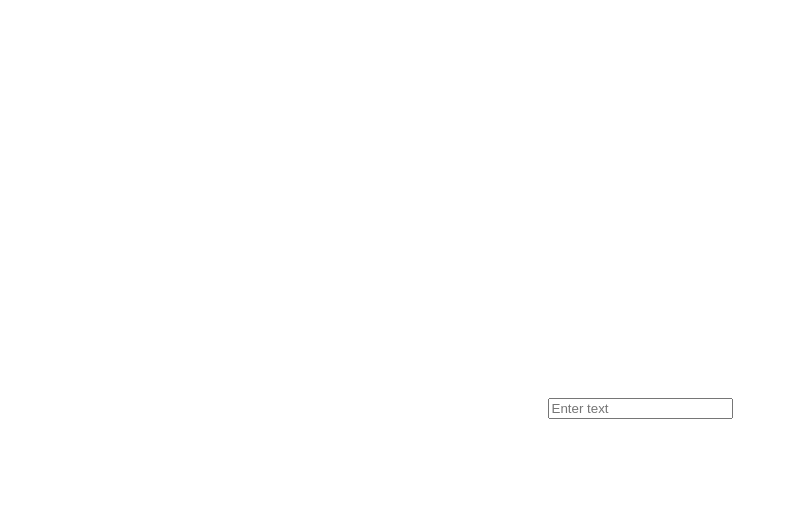
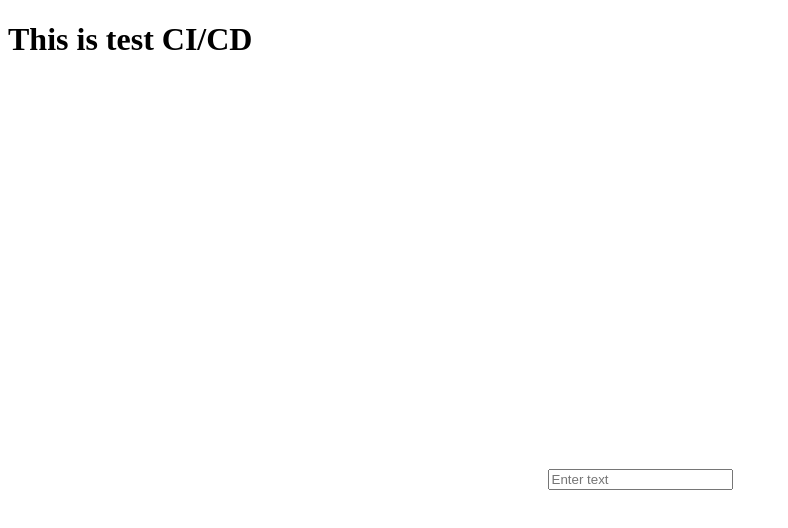
Before and after one commit to Wlad199/testCiCd, a Nuxt app: page / in a window 1280 px wide. Shown: the top 528 px of the page, without its empty margins (0-788 px from the left). Built offline with nearby package versions, Linux system fonts and the light colour scheme.

Commit message:
add title

```diff
--- a/app/app.vue
+++ b/app/app.vue
@@ -1,4 +1,5 @@
 <template>
+	<h1>This is test CI/CD</h1>
 	<div class="container">
 		<div class="text">{{ message }}</div>
 		<p>
```
